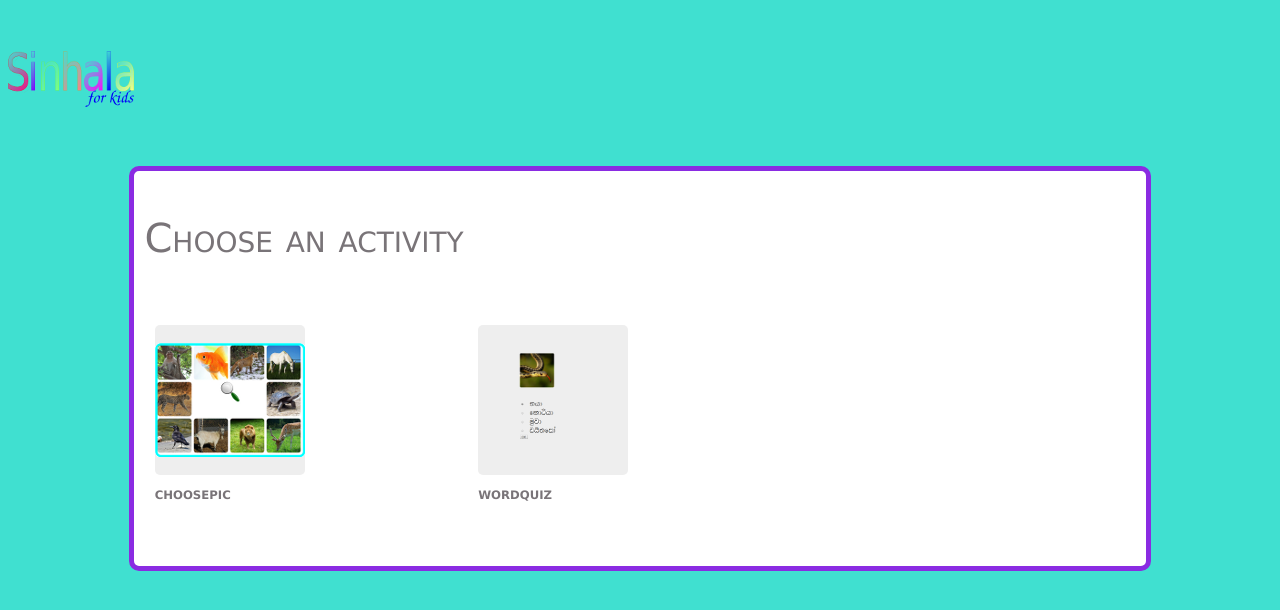
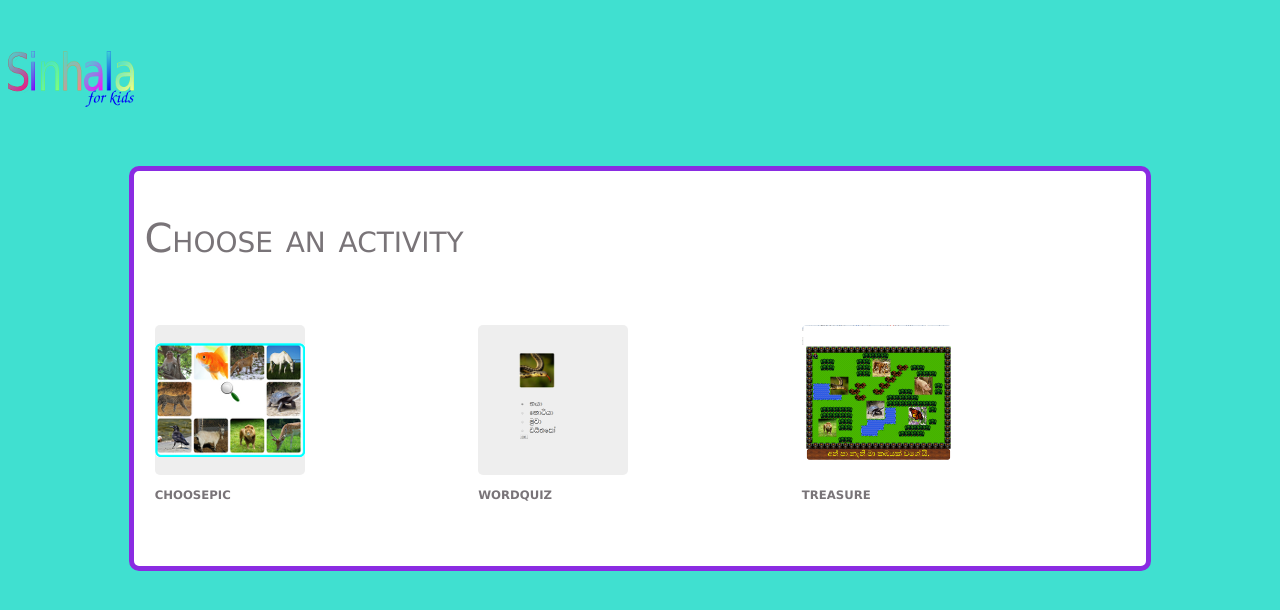
Before and after one commit to sinhalaquiz/sinhalaforkids, a Django app: page / in a window 1280 px wide. Shown: the top 610 px of the page. Run offline with Django 3.2, Linux system fonts and the light colour scheme.

Commit message:
Added treasure hunt to main menu

```diff
--- a/sinhalaforkids/urls.py
+++ b/sinhalaforkids/urls.py
@@ -8,7 +8,7 @@ class HomePageView(TemplateView):
 
     def get_context_data(self, **kwargs):
         context = super(HomePageView, self).get_context_data(**kwargs)
-        context['apps'] = ['choosepic', 'wordquiz']
+        context['apps'] = ['choosepic', 'wordquiz', 'treasure']
         return context
 
 urlpatterns = patterns('',
--- a/static/css/site.css
+++ b/static/css/site.css
@@ -1,6 +1,12 @@
 body {
     background-color: Turquoise;
 }
+
+@font-face {
+    font-family: 'BhashitaComplex';
+    src: '{% static 'fonts/LBhashitaComplex.ttf' %}';
+}
+
 
 .container {
     width: 80%;
--- a/templates/treasure/game.html
+++ b/templates/treasure/game.html
@@ -67,6 +67,10 @@
             </div>
             <div class="cluediv centred" id="clue">
             </div>
+            <div class="instructions">
+                <br>
+                Move the boy with the arrows to the picture given by the clue. Press ENTER for the next clue.
+            </div>
         </div>
     </body>
 </html>
```
Also changed, not shown: treasure/static/treasure/css/canvases.css (+7 -0 lines), static/img/treasure.png (added). Lines whose indentation alone changed are shown as unchanged.
